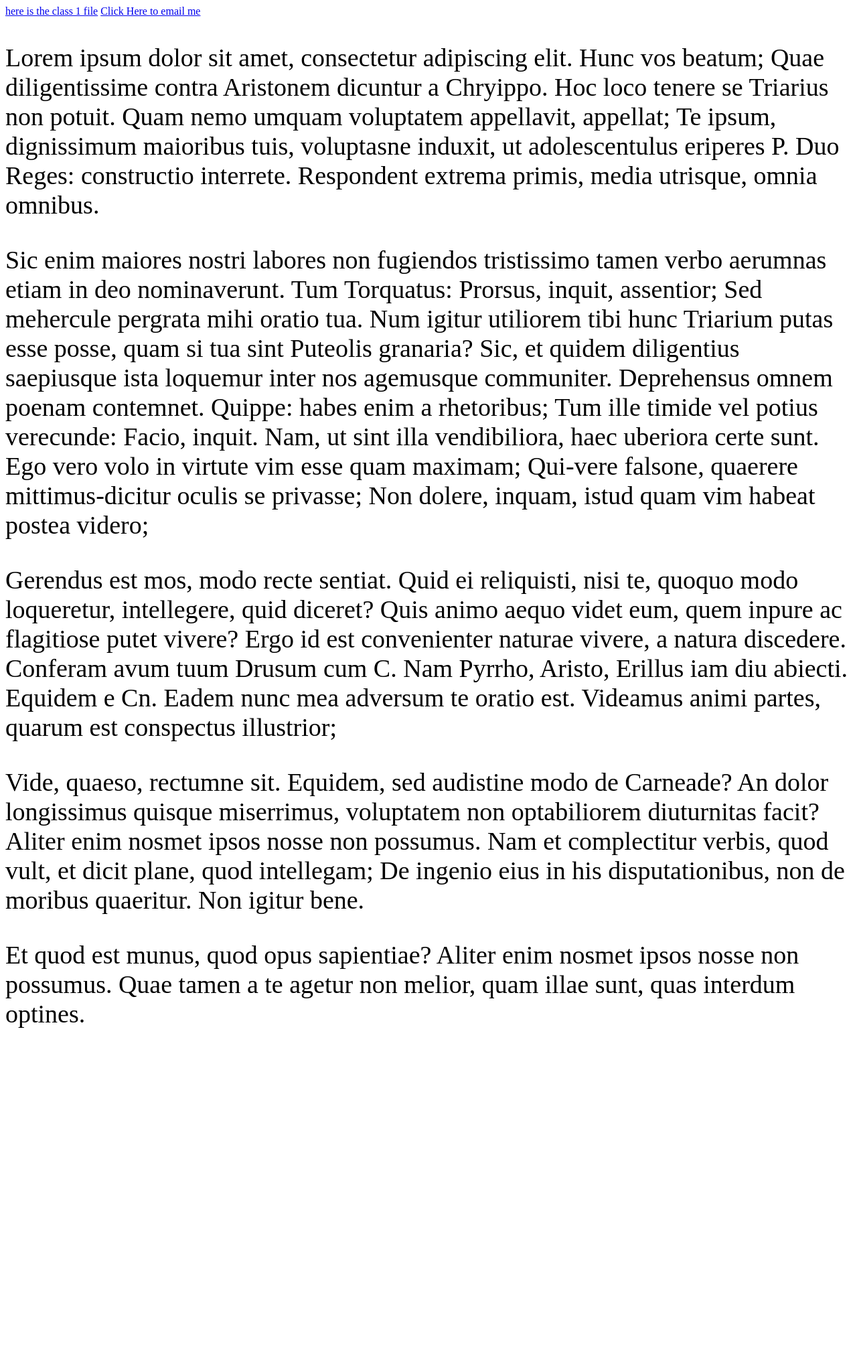
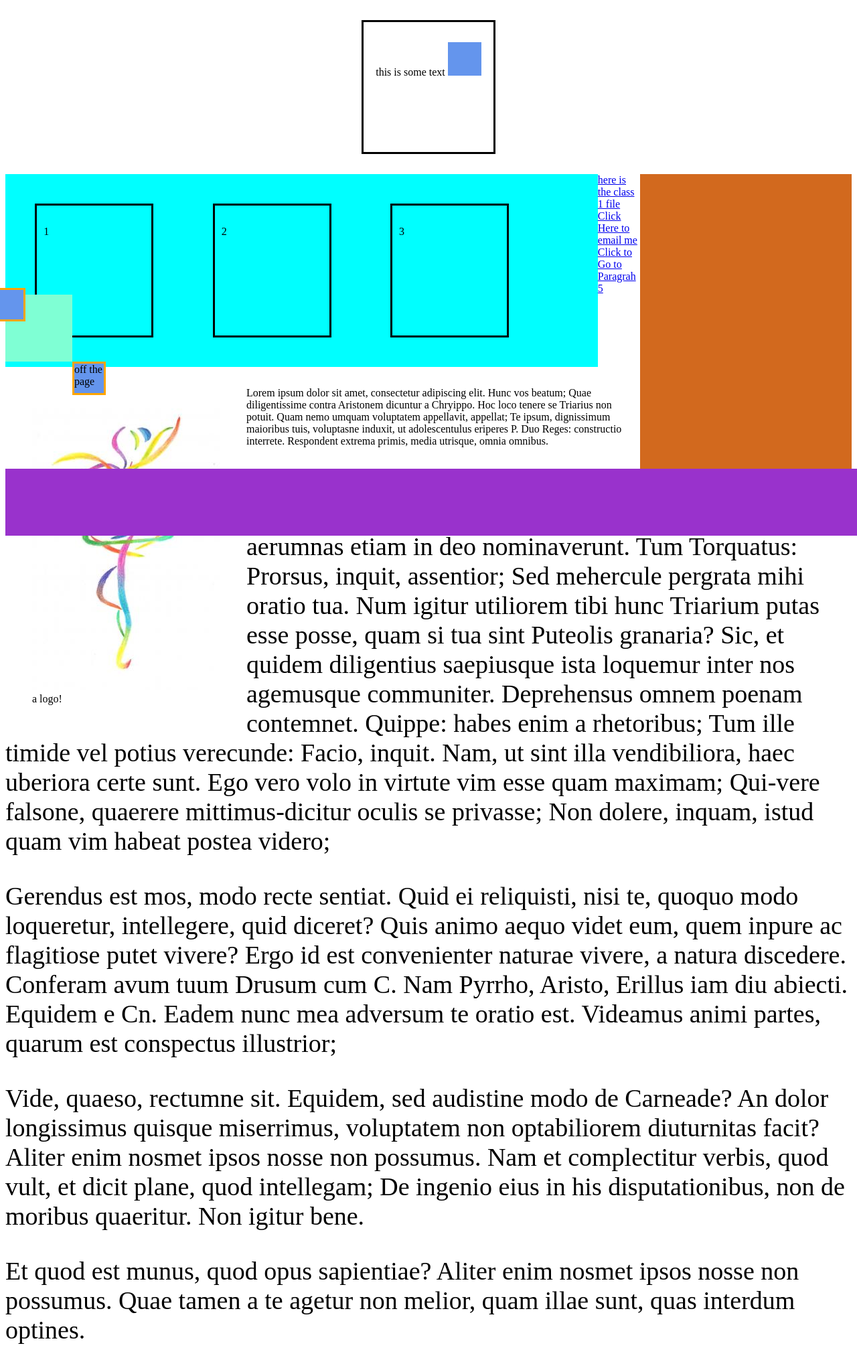
Before and after one commit to rivkaneumann/rivkaneumannwd2017.github.io, a PHP site: page /classes/class2/index.html in a window 1280 px wide. Shown: the whole page at 67% size. Before the commit the page ends 1535 px from the top, so only its background shows below. Run offline with PHP 8.4, Linux system fonts and the light colour scheme.

Commit message:
class 2 work

```diff
--- a/classes/class2/assets/main.css
+++ b/classes/class2/assets/main.css
@@ -1,4 +1,80 @@
+* {
+    box-sizing: border-box;
+}
 
 p {
     font-size: 38px;
 }
+
+.bigDiv {
+    height: 100px;
+    background-color:aquamarine;
+    width: 100px;
+    position: relative;
+}
+#childDiv {
+    height: 50px;
+    width: 50px;
+    background-color:cornflowerblue
+}
+.bigDiv div {
+    height: 50px;
+    width: 50px;
+    background-color: cornflowerblue;
+    position: relative;
+    top: -10px;
+    left: -20px;
+    border: 3px solid orange;
+}
+.bigDiv .offThePage{
+    position: absolute;
+    top: 100px;
+    left: 100px;
+}
+
+nav div {
+    height: 50px;
+    width: 50px;
+    background-color:cornflowerblue;
+    display: inline-block
+
+}
+nav {
+    height: 200px;
+    width: 200px;
+    padding: 30px 10px;
+    margin: 30px auto;
+    border: 3px solid black;
+    text-align: center;
+}
+main article{
+    height: 200px;
+    width: 20%;
+    padding: 30px 10px;
+    margin: 5%;
+    border: 3px solid black;
+    float: left;
+}
+figure {
+    float:left;
+}
+section {
+    width:70%;
+    background-color: aqua;
+    overflow: hidden;
+    float: left;
+}
+aside{
+    width: 25%;
+    height:500px;
+    background-color: chocolate;
+    float: right;
+}
+footer {
+    height: 100px;
+    background-color: darkorchid;
+    position: fixed;
+    bottom: 0;
+    width:100%;
+
+}
--- a/classes/class2/index.html
+++ b/classes/class2/index.html
@@ -5,11 +5,40 @@
     <link href="assets/main.css" rel="stylesheet">
 </head>
 <body>
+
+    <header>
+        <nav>this is some text
+        <div></div></nav>
+    </header>
+    <main>
+        <section>
+            <article>1</article>
+            <article>2</article>
+            <article>3</article>
+        </section>
+        <aside></aside>
+    </main>
+    <footer>
+    </footer>
+
     <a href="../class1/class1.html">here is the class 1 file</a>
     <a href="mailto:rivkaneumann2@gmail.com?subject=hello%20how%20are%20you">Click Here to email me</a>
+    <a href="#p5">Click to Go to Paragrah 5</a>
 
 
-    <div><p>Lorem ipsum dolor sit amet, consectetur adipiscing elit. Hunc vos beatum; Quae diligentissime contra Aristonem dicuntur a Chryippo. Hoc loco tenere se Triarius non potuit. Quam nemo umquam voluptatem appellavit, appellat; Te ipsum, dignissimum maioribus tuis, voluptasne induxit, ut adolescentulus eriperes P. Duo Reges: constructio interrete. Respondent extrema primis, media utrisque, omnia omnibus. </p>
+
+
+    <div class="bigDiv">
+        <!--div id="childDiv"></div-->
+        <div class="offThePage">off the page</div>
+        <div></div>
+    </div>
+
+
+   <p> <figure>
+        <img src="assets/dancer.jpg">
+        <figcaption>a logo!</figcaption>
+    </figure>Lorem ipsum dolor sit amet, consectetur adipiscing elit. Hunc vos beatum; Quae diligentissime contra Aristonem dicuntur a Chryippo. Hoc loco tenere se Triarius non potuit. Quam nemo umquam voluptatem appellavit, appellat; Te ipsum, dignissimum maioribus tuis, voluptasne induxit, ut adolescentulus eriperes P. Duo Reges: constructio interrete. Respondent extrema primis, media utrisque, omnia omnibus. </p>
 
         <p>Sic enim maiores nostri labores non fugiendos tristissimo tamen verbo aerumnas etiam in deo nominaverunt. Tum Torquatus: Prorsus, inquit, assentior; Sed mehercule pergrata mihi oratio tua. Num igitur utiliorem tibi hunc Triarium putas esse posse, quam si tua sint Puteolis granaria? Sic, et quidem diligentius saepiusque ista loquemur inter nos agemusque communiter. Deprehensus omnem poenam contemnet. Quippe: habes enim a rhetoribus; Tum ille timide vel potius verecunde: Facio, inquit. Nam, ut sint illa vendibiliora, haec uberiora certe sunt. Ego vero volo in virtute vim esse quam maximam; Qui-vere falsone, quaerere mittimus-dicitur oculis se privasse; Non dolere, inquam, istud quam vim habeat postea videro; </p>
 
@@ -17,10 +46,8 @@
 
         <p>Vide, quaeso, rectumne sit. Equidem, sed audistine modo de Carneade? An dolor longissimus quisque miserrimus, voluptatem non optabiliorem diuturnitas facit? Aliter enim nosmet ipsos nosse non possumus. Nam et complectitur verbis, quod vult, et dicit plane, quod intellegam; De ingenio eius in his disputationibus, non de moribus quaeritur. Non igitur bene. </p>
 
-        <p>Et quod est munus, quod opus sapientiae? Aliter enim nosmet ipsos nosse non possumus. Quae tamen a te agetur non melior, quam illae sunt, quas interdum optines. </p>
+        <p id="p5">Et quod est munus, quod opus sapientiae? Aliter enim nosmet ipsos nosse non possumus. Quae tamen a te agetur non melior, quam illae sunt, quas interdum optines. </p>
 
-
-    </div>
 <script src=""></script>
 </body>
 
```
Also changed, not shown: classes/class2/assets/dancer.jpg (added).
